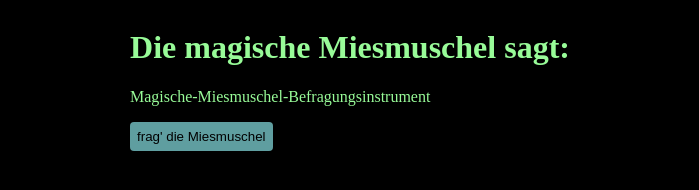
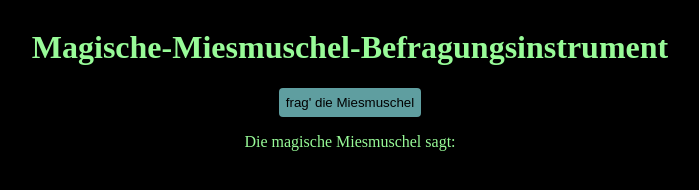
Before and after one commit to AnnaGraphic/JavaScriptAnschlag, a plain HTML site: page index.html in a window 1280 px wide. Shown: the whole page, without its empty margins (290-989 px from the left). Drawn offline with Linux system fonts and the light colour scheme.

Commit message:
rewrite for swapped js file

```diff
--- a/index.html
+++ b/index.html
@@ -1,5 +1,6 @@
 <!doctype html>
 <html>
+
 <head>
     <meta charset="utf-8" />
     <meta http-equiv="Content-type" content="text/html; charset=utf-8" />
@@ -7,21 +8,24 @@
     <title>Magische Miesmuschel</title>
     <link rel="stylesheet" href="stylesheet.css">
 
-<script src="miesmuschelscript.js">
+</head>
 
-</script>
+<body>
 
-</head>
-<body>
-    <div>
-        <h1 id="hiertext">Die magische Miesmuschel sagt:</h1>
+    <h1>
+        Magische-Miesmuschel-Befragungsinstrument
+    </h1>
+    <button id="sendQuestion">frag' die Miesmuschel</button>
+    <p>
+        Die magische Miesmuschel sagt:
+    </p>
 
-        <p>
-            Magische-Miesmuschel-Befragungsinstrument
-        </p>
- <!--       <button onclick="myfunction();">frag' die Miesmuschel</button> ; -->
-        <button onclick="miesmuschelSagt();">frag' die Miesmuschel</button>
+    <div id="hierText"></div>
+    <div class="bild">
+        <div id="bild1"></div>
     </div>
-    <div id="bild1"></div>
+
+    <script src="miesmuschelscript.js"></script>
 </body>
+
 </html>
```
